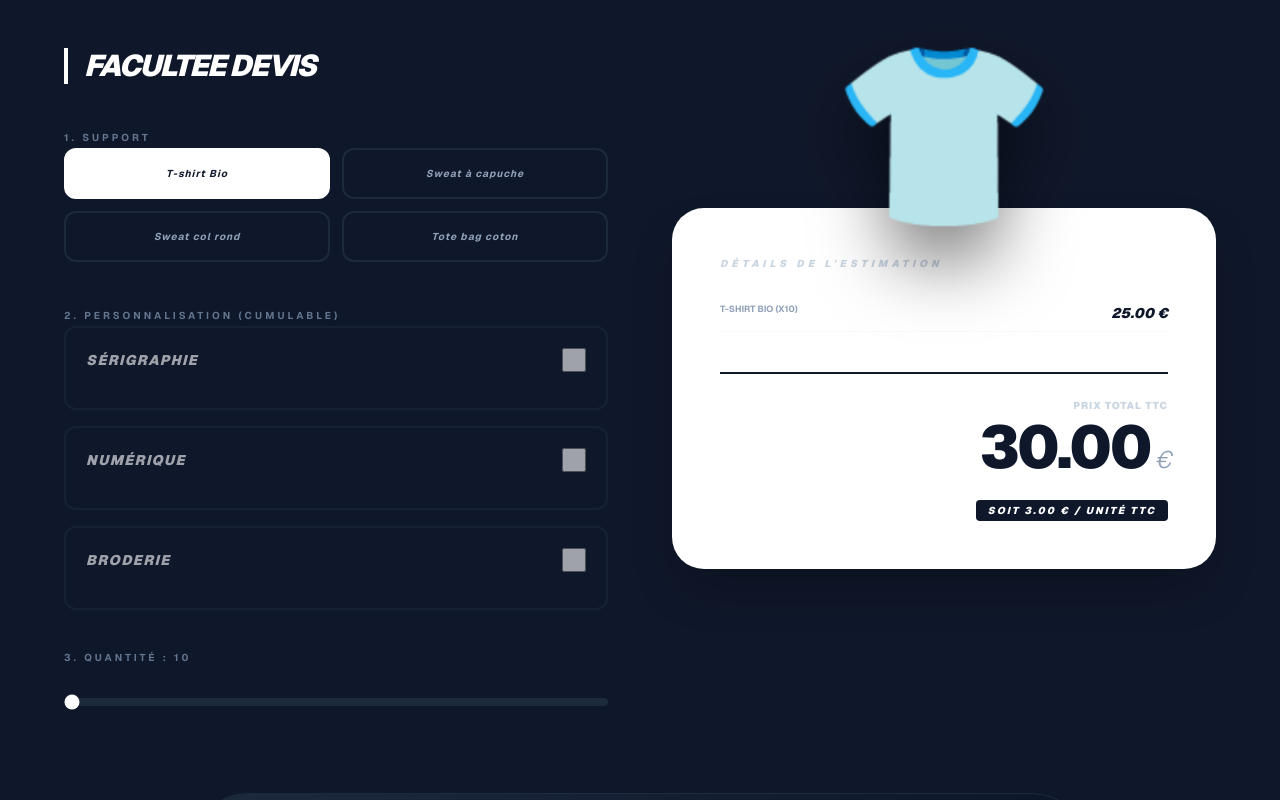
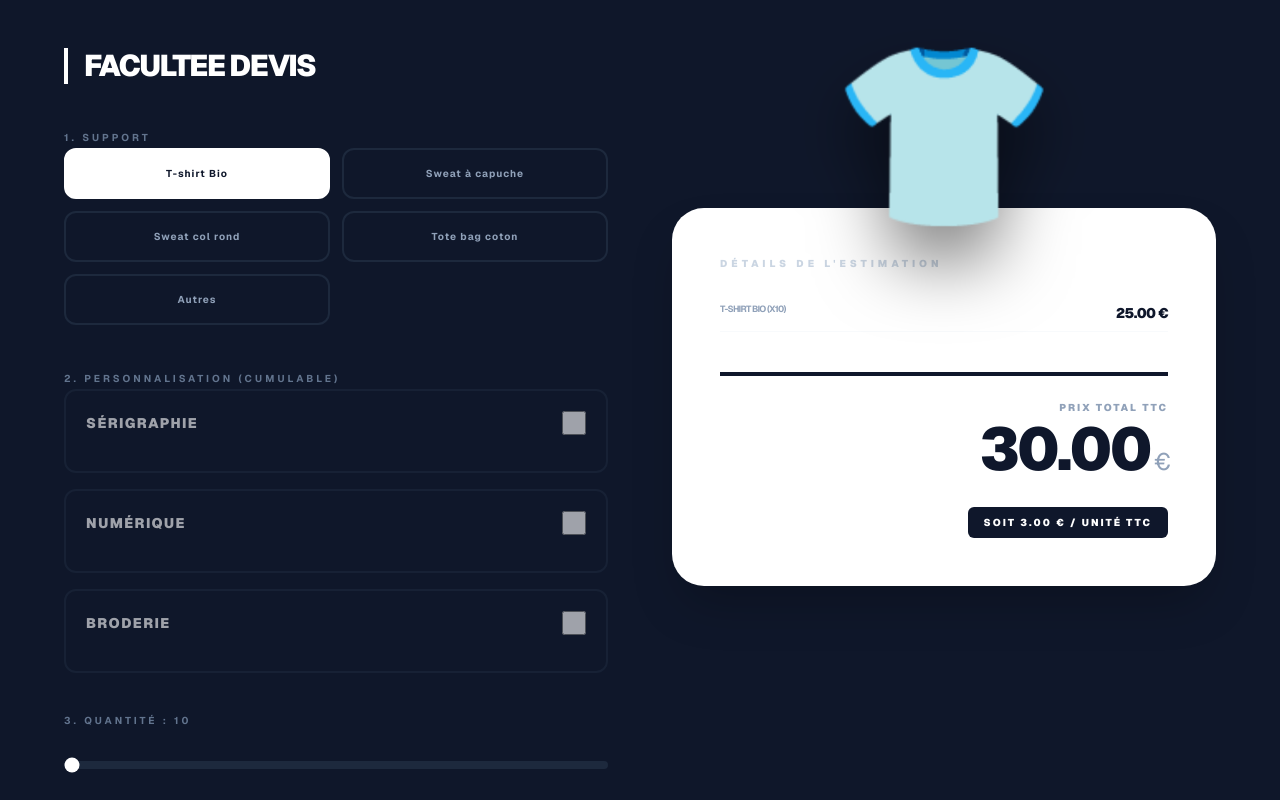
Before and after one commit to appsansnom75/monsitefacultee, a Next.js app: page /devis in a window 1280 px wide. Shown: the top 800 px of the page. Built offline with nearby package versions, Linux system fonts and the light colour scheme.

Commit message:
style final

```diff
--- a/src/app/devis/page.tsx
+++ b/src/app/devis/page.tsx
@@ -1,5 +1,5 @@
 'use client';
-import React, { useState } from 'react';
+import React, { useState, useRef } from 'react';
 
 // --- DONNÉES DE PRIX ---
 const PRODUITS = [
@@ -7,6 +7,7 @@ const PRODUITS = [
   { id: 'hoodie', nom: 'Sweat à capuche', prixBase: 7.47, img: '🧥' },
   { id: 'sweat', nom: 'Sweat col rond', prixBase: 5.50, img: '👕' },
   { id: 'totebag', nom: 'Tote bag coton', prixBase: 1.00, img: '👜' },
+  { id: 'autres', nom: 'Autres', prixBase: 0, img: '📦' },
 ];
 
 const FORFAITS_SERIGRAPHIE = [
@@ -35,6 +36,7 @@ const EMPLACEMENTS = ['Cœur', 'Central', 'Dos', 'Manche'];
 export default function ConfigurateurFacultee() {
   const [produitId, setProduitId] = useState(PRODUITS[0].id);
   const [quantite, setQuantite] = useState(10);
+  const contactRef = useRef<HTMLDivElement>(null); // Pour la redirection
 
   const [hasSerigraphie, setHasSerigraphie] = useState(false);
   const [nbCouleursSeri, setNbCouleursSeri] = useState(0);
@@ -48,6 +50,15 @@ export default function ConfigurateurFacultee() {
 
   const produit = PRODUITS.find(p => p.id === produitId) || PRODUITS[0];
 
+  // Gestion du clic sur "Autres"
+  const handleSelectProduit = (id: string) => {
+    if (id === 'autres') {
+      contactRef.current?.scrollIntoView({ behavior: 'smooth' });
+    } else {
+      setProduitId(id);
+    }
+  };
+
   const palierIdx = (arr: any[]) => [...arr].reverse().find(f => quantite >= f.qte) || arr[0];
 
   const prixSerigraphie = hasSerigraphie ? palierIdx(FORFAITS_SERIGRAPHIE).couleurs[nbCouleursSeri] : 0;
@@ -57,8 +68,6 @@ export default function ConfigurateurFacultee() {
   const totalHT = (produit.prixBase * quantite) + prixSerigraphie + prixNumerique + prixBroderie;
   const tva = totalHT * 0.20;
   const totalTTC = totalHT + tva;
-
-  // NOUVEAU : Calcul de l'unité TTC
   const prixUnitaireTTC = totalTTC / quantite;
 
   return (
@@ -67,13 +76,14 @@ export default function ConfigurateurFacultee() {
 
         {/* COLONNE GAUCHE */}
         <div className="space-y-10">
-          <h1 className="text-3xl font-black tracking-tighter uppercase border-l-4 border-white pl-4 italic">FACULTEE DEVIS</h1>
+          <h1 className="text-3xl font-black tracking-tighter uppercase border-l-4 border-white pl-4 non-italic">FACULTEE DEVIS</h1>
 
           <div className="space-y-4">
             <label className="text-[10px] uppercase tracking-[0.3em] text-slate-500 font-bold">1. Support</label>
-            <div className="grid grid-cols-2 gap-3 font-bold uppercase italic tracking-widest text-[10px]">
+            <div className="grid grid-cols-2 gap-3 font-bold uppercase tracking-widest text-[10px]">
               {PRODUITS.map(p => (
-                <button key={p.id} onClick={() => setProduitId(p.id)} className={`p-4 rounded-xl border-2 transition-all ${produitId === p.id ? 'border-white bg-white text-slate-900' : 'border-slate-800 text-slate-400 hover:border-slate-600'}`}>
+                <button key={p.id} onClick={() => handleSelectProduit(p.id)}
+                  className={`p-4 rounded-xl border-2 transition-all ${produitId === p.id && p.id !== 'autres' ? 'border-white bg-white text-slate-900' : 'border-slate-800 text-slate-400 hover:border-slate-600'}`}>
                   {p.nom}
                 </button>
               ))}
@@ -83,10 +93,9 @@ export default function ConfigurateurFacultee() {
           <div className="space-y-4">
             <label className="text-[10px] uppercase tracking-[0.3em] text-slate-500 font-bold">2. Personnalisation (Cumulable)</label>
 
-            {/* SERIGRAPHIE */}
-            <div className={`p-5 rounded-xl border-2 transition-all mb-4 ${hasSerigraphie ? 'border-white bg-white/5 shadow-[0_0_20px_rgba(255,255,255,0.05)]' : 'border-slate-800 opacity-60'}`}>
+            <div className={`p-5 rounded-xl border-2 transition-all mb-4 ${hasSerigraphie ? 'border-white bg-white/5' : 'border-slate-800 opacity-60'}`}>
               <div className="flex items-center justify-between mb-4">
-                <span className="text-sm font-black uppercase tracking-widest italic">Sérigraphie</span>
+                <span className="text-sm font-black uppercase tracking-widest">Sérigraphie</span>
                 <input type="checkbox" checked={hasSerigraphie} onChange={() => setHasSerigraphie(!hasSerigraphie)} className="w-6 h-6 accent-white" />
               </div>
               {hasSerigraphie && (
@@ -101,10 +110,9 @@ export default function ConfigurateurFacultee() {
               )}
             </div>
 
-            {/* NUMERIQUE */}
-            <div className={`p-5 rounded-xl border-2 transition-all mb-4 ${hasNumerique ? 'border-white bg-white/5 shadow-[0_0_20px_rgba(255,255,255,0.05)]' : 'border-slate-800 opacity-60'}`}>
+            <div className={`p-5 rounded-xl border-2 transition-all mb-4 ${hasNumerique ? 'border-white bg-white/5' : 'border-slate-800 opacity-60'}`}>
               <div className="flex items-center justify-between mb-4">
-                <span className="text-sm font-black uppercase tracking-widest italic">Numérique</span>
+                <span className="text-sm font-black uppercase tracking-widest">Numérique</span>
                 <input type="checkbox" checked={hasNumerique} onChange={() => setHasNumerique(!hasNumerique)} className="w-6 h-6 accent-white" />
               </div>
               {hasNumerique && (
@@ -114,10 +122,9 @@ export default function ConfigurateurFacultee() {
               )}
             </div>
 
-            {/* BRODERIE */}
-            <div className={`p-5 rounded-xl border-2 transition-all ${hasBroderie ? 'border-white bg-white/5 shadow-[0_0_20px_rgba(255,255,255,0.05)]' : 'border-slate-800 opacity-60'}`}>
+            <div className={`p-5 rounded-xl border-2 transition-all ${hasBroderie ? 'border-white bg-white/5' : 'border-slate-800 opacity-60'}`}>
               <div className="flex items-center justify-between mb-4">
-                <span className="text-sm font-black uppercase tracking-widest italic">Broderie</span>
+                <span className="text-sm font-black uppercase tracking-widest">Broderie</span>
                 <input type="checkbox" checked={hasBroderie} onChange={() => setHasBroderie(!hasBroderie)} className="w-6 h-6 accent-white" />
               </div>
               {hasBroderie && (
@@ -137,31 +144,30 @@ export default function ConfigurateurFacultee() {
         {/* COLONNE DROITE */}
         <div className="relative pt-20 md:pt-40">
           <div className="absolute top-0 left-1/2 -translate-x-1/2 -translate-y-12 z-20 pointer-events-none">
-            <div className="text-[120px] md:text-[180px] animate-float drop-shadow-[0_35px_35px_rgba(0,0,0,0.5)]">
+            <div className="text-[120px] md:text-[180px] animate-float drop-shadow-[0_35px_35px_rgba(0,0,0,0.5)] uppercase font-black">
               {produit.img}
             </div>
           </div>
 
-          <div className="bg-white text-slate-900 p-8 md:p-12 rounded-[2rem] shadow-2xl relative z-10">
-            <h2 className="font-black uppercase text-[10px] tracking-[0.4em] text-slate-300 mb-8 italic">Détails de l'estimation</h2>
+          <div className="bg-white text-slate-900 p-8 md:p-12 rounded-[2rem] shadow-2xl relative z-10 font-bold">
+            <h2 className="font-black uppercase text-[10px] tracking-[0.4em] text-slate-300 mb-8">Détails de l'estimation</h2>
             <div className="space-y-4 text-sm mb-10">
-              <div className="flex justify-between border-b border-slate-50 pb-2">
-                <span className="text-slate-400 font-bold uppercase text-[9px]">{produit.nom} (x{quantite})</span>
-                <span className="font-black italic">{(produit.prixBase * quantite).toFixed(2)} €</span>
+              <div className="flex justify-between border-b border-slate-50 pb-2 uppercase tracking-tighter">
+                <span className="text-slate-400 text-[9px]">{produit.nom} (x{quantite})</span>
+                <span className="font-black text-slate-900">{(produit.prixBase * quantite).toFixed(2)} €</span>
               </div>
-              {hasSerigraphie && <div className="flex justify-between border-b border-slate-50 pb-2"><span className="text-slate-400 font-bold uppercase text-[9px]">Sérigraphie - {placeSeri}</span><span className="font-black italic text-slate-900">+{prixSerigraphie.toFixed(2)} €</span></div>}
-              {hasNumerique && <div className="flex justify-between border-b border-slate-50 pb-2"><span className="text-slate-400 font-bold uppercase text-[9px]">Numérique - {placeNum}</span><span className="font-black italic text-slate-900">+{prixNumerique.toFixed(2)} €</span></div>}
-              {hasBroderie && <div className="flex justify-between border-b border-slate-50 pb-2"><span className="text-slate-400 font-bold uppercase text-[9px]">Broderie - {['Cœur', 'Central', 'Dos'][placeBroderieIdx]}</span><span className="font-black italic text-slate-900">+{prixBroderie.toFixed(2)} €</span></div>}
+              {hasSerigraphie && <div className="flex justify-between border-b border-slate-50 pb-2 uppercase tracking-tighter"><span className="text-slate-400 text-[9px]">Sérigraphie - {placeSeri}</span><span className="font-black text-slate-900">+{prixSerigraphie.toFixed(2)} €</span></div>}
+              {hasNumerique && <div className="flex justify-between border-b border-slate-50 pb-2 uppercase tracking-tighter"><span className="text-slate-400 text-[9px]">Numérique - {placeNum}</span><span className="font-black text-slate-900">+{prixNumerique.toFixed(2)} €</span></div>}
+              {hasBroderie && <div className="flex justify-between border-b border-slate-50 pb-2 uppercase tracking-tighter"><span className="text-slate-400 text-[9px]">Broderie - {['Cœur', 'Central', 'Dos'][placeBroderieIdx]}</span><span className="font-black text-slate-900">+{prixBroderie.toFixed(2)} €</span></div>}
             </div>
 
-            <div className="space-y-1 text-right border-t-2 border-slate-900 pt-6">
-              <p className="text-[10px] font-black text-slate-300 uppercase tracking-widest">Prix Total TTC</p>
+            <div className="space-y-1 text-right border-t-4 border-slate-900 pt-6">
+              <p className="text-[10px] font-black text-slate-400 uppercase tracking-[0.2em]">Prix Total TTC</p>
               <div className="text-6xl font-black tracking-tighter text-slate-900 leading-none">
-                {totalTTC.toFixed(2)}<span className="text-2xl ml-1 font-light italic text-slate-400">€</span>
+                {totalTTC.toFixed(2)}<span className="text-2xl ml-1 font-normal text-slate-400">€</span>
               </div>
-              {/* PRIX À L'UNITÉ RÉINTÉGRÉ ICI */}
-              <div className="pt-4">
-                <span className="bg-slate-900 text-white px-3 py-1 text-[10px] font-black uppercase italic tracking-[0.2em] rounded">
+              <div className="pt-6">
+                <span className="bg-slate-900 text-white px-4 py-2 text-[10px] font-black uppercase tracking-[0.2em] rounded-md inline-block">
                   Soit {prixUnitaireTTC.toFixed(2)} € / Unité TTC
                 </span>
               </div>
@@ -170,18 +176,18 @@ export default function ConfigurateurFacultee() {
         </div>
       </div>
 
-      {/* CONTACT */}
-      <div className="max-w-4xl mx-auto bg-gradient-to-br from-slate-800 to-slate-950 p-8 md:p-14 rounded-[3.5rem] border border-slate-800 shadow-3xl text-center md:text-left">
+      {/* CONTACT (RÉFÉRENCE POUR REDIRECTION) */}
+      <div ref={contactRef} className="max-w-4xl mx-auto bg-gradient-to-br from-slate-800 to-slate-950 p-8 md:p-14 rounded-[3.5rem] border border-slate-800 shadow-3xl text-center md:text-left scroll-mt-20">
         <div className="grid md:grid-cols-2 gap-12 items-center">
           <div>
-            <h3 className="text-3xl font-black uppercase tracking-tighter mb-4 italic">Un projet sur-mesure ?</h3>
-            <p className="text-slate-500 text-[10px] leading-relaxed uppercase tracking-[0.2em] font-bold">
-              Besoin de quantités plus importantes ou de techniques spécifiques ? Laisse tes coordonnées, on t'appelle.
+            <h3 className="text-3xl font-black uppercase tracking-tighter mb-4">Un projet sur-mesure ?</h3>
+            <p className="text-slate-500 text-[10px] leading-relaxed uppercase tracking-[0.2em] font-black">
+              Besoin de quantités plus importantes ou de supports spécifiques ? Laissez vos coordonnées, on s'appelle.
             </p>
           </div>
           <div className="space-y-4">
             <input type="text" placeholder="MAIL OU TÉLÉPHONE" className="w-full bg-slate-900 border border-slate-800 p-6 rounded-2xl text-[10px] font-black tracking-widest uppercase focus:border-white outline-none transition-all placeholder:text-slate-700" />
-            <button className="w-full bg-white text-slate-900 py-6 rounded-2xl font-black uppercase text-[10px] tracking-[0.3em] hover:bg-slate-200 transition-all hover:scale-[1.02] active:scale-95">
+            <button className="w-full bg-white text-slate-900 py-6 rounded-2xl font-black uppercase text-[10px] tracking-[0.3em] hover:bg-slate-200 transition-all active:scale-95 shadow-lg">
               Envoyer la demande
             </button>
           </div>
```
